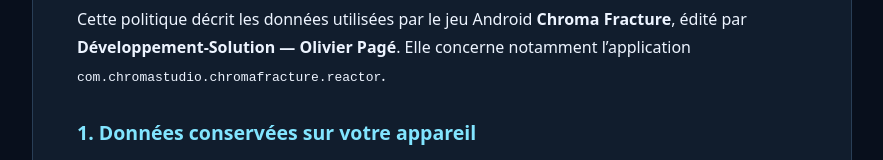
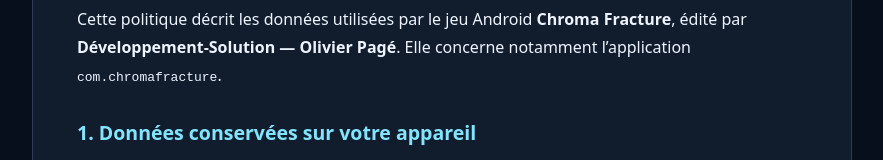
Before and after one commit to oliv66001/chroma-fracture-legal, a plain HTML site: page privacy-policy.html in a window 1280 px wide. Shown: the part 279-439 px from the top of the page, without its empty margins (198-1081 px from the left). Drawn offline with Linux system fonts and the light colour scheme.

Commit message:
Update Android package identifier to com.chromafracture

```diff
--- a/privacy-policy.html
+++ b/privacy-policy.html
@@ -32,7 +32,7 @@
       <h1>Politique de confidentialité</h1>
       <p class="date">Dernière mise à jour : <time datetime="2026-11-22">22 novembre 2026</time></p>
     </header>
-    <p>Cette politique décrit les données utilisées par le jeu Android <strong>Chroma Fracture</strong>, édité par <strong>Développement-Solution — Olivier Pagé</strong>. Elle concerne notamment l’application <code>com.chromastudio.chromafracture.reactor</code>.</p>
+    <p>Cette politique décrit les données utilisées par le jeu Android <strong>Chroma Fracture</strong>, édité par <strong>Développement-Solution — Olivier Pagé</strong>. Elle concerne notamment l’application <code>com.chromafracture</code>.</p>
 
     <h2>1. Données conservées sur votre appareil</h2>
     <p>Le jeu enregistre vos préférences audio et graphiques dans son espace de stockage local. Les scores et la progression, lorsque ces fonctions de sauvegarde sont proposées, utilisent également ce stockage. Ces informations servent à conserver vos choix et vos résultats ; elles ne sont pas envoyées à une base de données exploitée par l’éditeur.</p>
```
